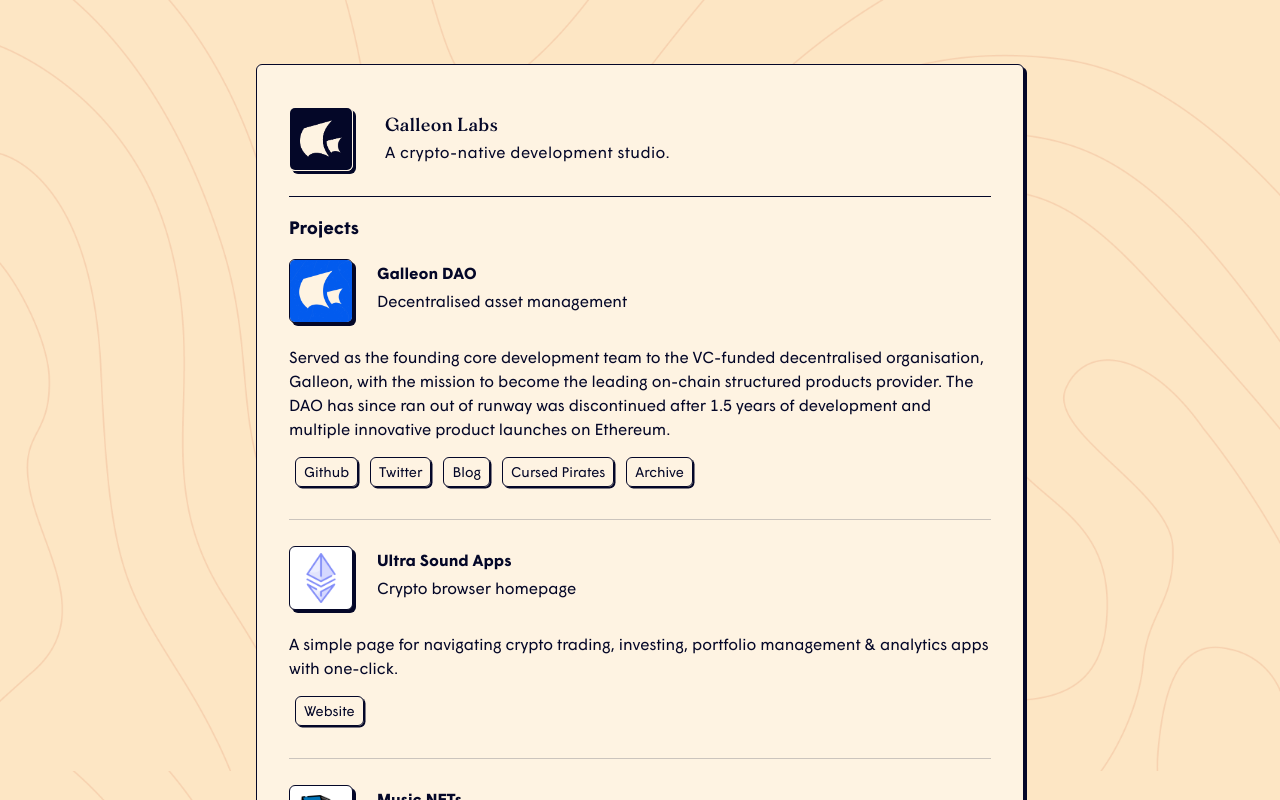
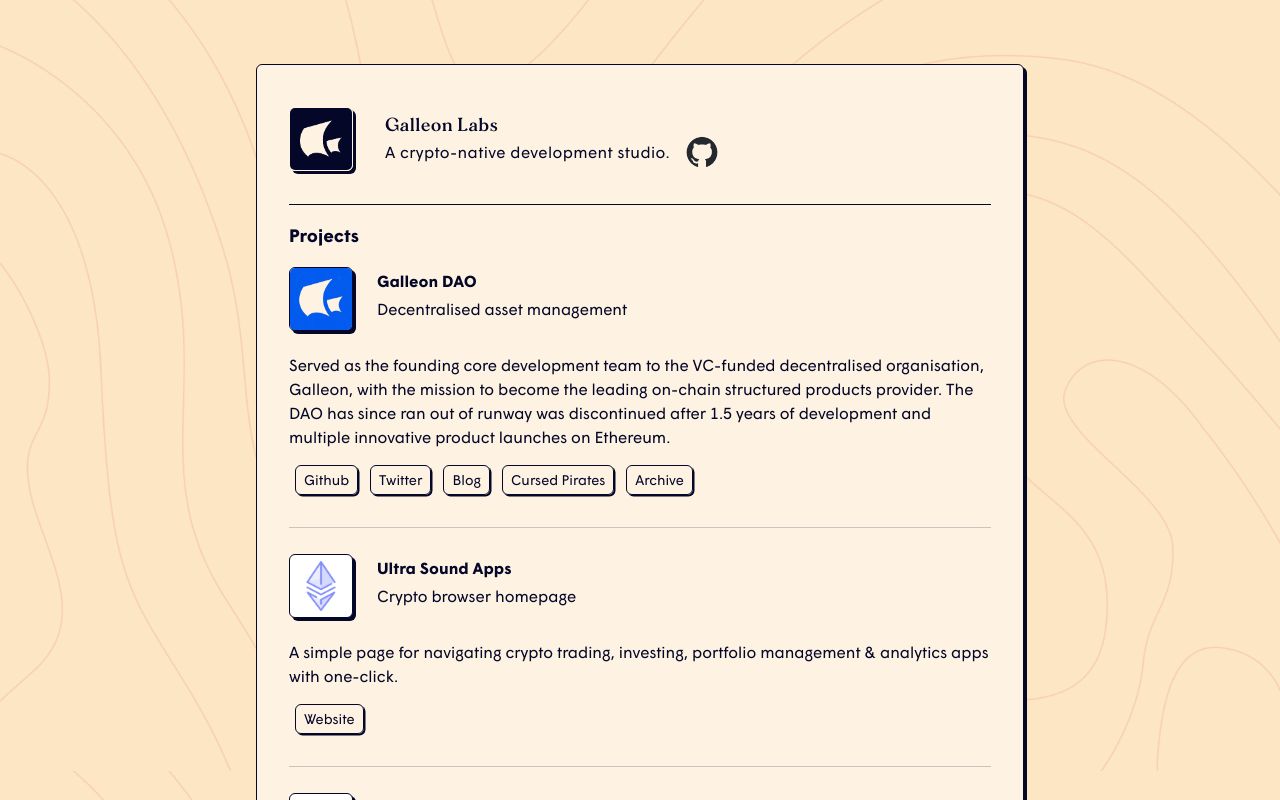
Before and after one commit to galleonlabs/galleonlabs-ui, a React (Vite) app: page / in a window 1280 px wide. Shown: the top 800 px of the page. Built offline with nearby package versions, Linux system fonts and the light colour scheme; no server answers.

Commit message:
added gh logo

```diff
--- a/src/Components/Home.tsx
+++ b/src/Components/Home.tsx
@@ -81,11 +81,19 @@
                   alt=""
                 />
                 <div className="inline-flex sm:ml-8 text-theme-navy text-left">
-                  <div className="    font-morion font-bold tracking-wide  ">
+                  <div className="    font-morion font-bold tracking-wide">
                     <span className="text-lg">Galleon Labs</span>
-                    <p className="  text-md  font-wigrum font-normal   ">
+                    <p className="  text-md  font-wigrum font-normal">
                       A crypto-native development studio.
+                      <a href="https://github.com/galleonlabs" target="_blank" className="">
+                        <img
+                          className="inline-flex ml-4 h-8 -translate-y-1 hover:bg-theme-champagne rounded-full"
+                          src={'./github-mark.png'}
+                          alt=""
+                        />
+                      </a>
                     </p>
+
                   </div>
                 </div>
               </div>
```
Also changed, not shown: public/github-mark.png (added).
